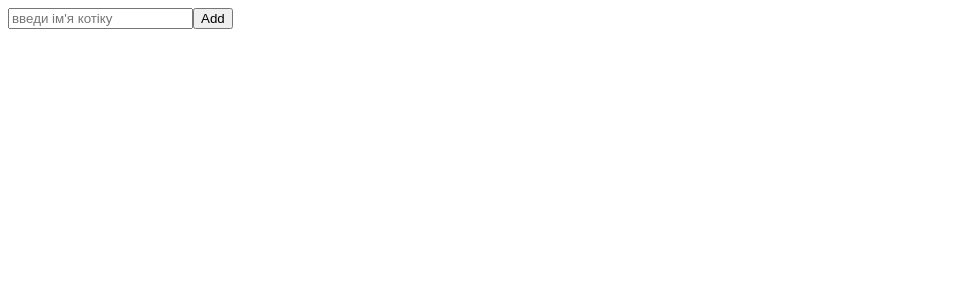
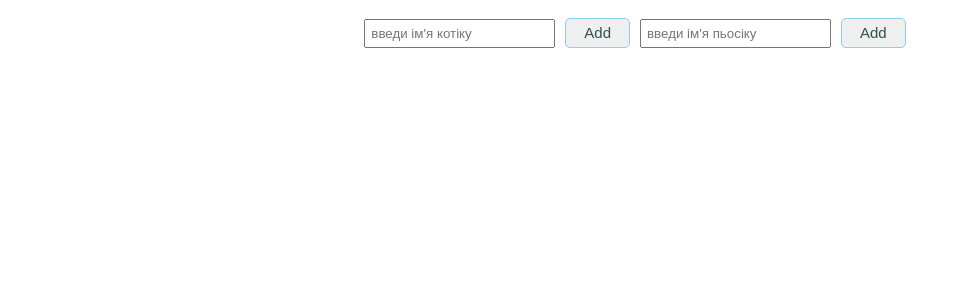
Before and after one commit to Kaniuk/React, a React (Create React App) app: page / in a window 1280 px wide. Shown: the top 300 px of the page, without its empty margins (0-961 px from the left). Built offline with nearby package versions, Linux system fonts and the light colour scheme.

Commit message:
Add classwork 4

```diff
--- a/src/App.css
+++ b/src/App.css
@@ -1,38 +1,36 @@
-.App {
-  text-align: center;
+.page {
+    display: flex;
+    width: fit-content;
+    margin: 0 auto;
 }
 
-.App-logo {
-  height: 40vmin;
-  pointer-events: none;
+.form-wrapper {
+    display: flex;
+    flex-direction: column;
+    gap: 10px;
 }
 
-@media (prefers-reduced-motion: no-preference) {
-  .App-logo {
-    animation: App-logo-spin infinite 20s linear;
-  }
+.form-wrapper form {
+    margin-bottom: 20px;
 }
 
-.App-header {
-  background-color: #282c34;
-  min-height: 100vh;
-  display: flex;
-  flex-direction: column;
-  align-items: center;
-  justify-content: center;
-  font-size: calc(10px + 2vmin);
-  color: white;
+input {
+    padding: 5px;
 }
 
-.App-link {
-  color: #61dafb;
+button {
+    padding: 0.35em 1.2em;
+    border: 0.1em solid lightskyblue;
+    margin: 10px;
+    border-radius: 5px;
+    font-size: 15px;
+    color: darkslategrey;
+    text-align: center;
+    transition: all 0.2s;
+
 }
 
-@keyframes App-logo-spin {
-  from {
-    transform: rotate(0deg);
-  }
-  to {
-    transform: rotate(360deg);
-  }
+button:hover {
+    background-color: #FFFFFF;
+    cursor: pointer;
 }
--- a/src/App.js
+++ b/src/App.js
@@ -1,14 +1,52 @@
 import React, {useReducer} from 'react';
 import {useForm} from 'react-hook-form';
 
+import './App.css';
+
 const petInitState = {
     cats: [],
+    dogs: [],
 };
 
 const petReducer = (state, action) => {
     switch (action.type) {
         case 'addCat':
-            return {...state, cats: [...state.cats, action.payload.name]};
+            const lastCatId = state.cats[state.cats.length - 1]?.id ?? 0;
+
+            return {
+                ...state,
+                cats: [
+                    ...state.cats,
+                    {name: action.payload.name, id: lastCatId + 1}
+                ]
+            };
+        case 'addDog':
+            const lastDogId = state.dogs [state.cats.length - 1]?.id ?? 0;
+
+            return {
+                ...state,
+                dogs: [
+                    ...state.dogs,
+                    {name: action.payload.name, id: lastDogId + 1}
+                ]
+            };
+
+        case 'removeCat':
+            const removedCatId = action.payload.catId;
+
+            return {
+                ...state,
+                cats: state.cats.filter(cat => cat.id !== removedCatId)
+            };
+
+        case 'removeDog':
+            const removedDogId = action.payload.dogId;
+
+            return {
+                ...state,
+                dogs: state.dogs.filter(dog => dog.id !== removedDogId)
+            };
+
         default:
             return state;
     }
@@ -16,21 +54,56 @@ const petReducer = (state, action) => {
 
 const App = () => {
     const [petsState, dispatch] = useReducer(petReducer, petInitState);
-    const {register, handleSubmit, reset, formState: {errors}} = useForm();
+    const {register, handleSubmit, reset} = useForm();
+    const {register: register2, handleSubmit: handleSubmit2, reset: reset2} = useForm();
 
     const handleAddCat = (data) => {
         dispatch({type: 'addCat', payload: {name: data.catName}});
-        reset()
+        reset();
     };
+
+    const handleAddDog = (data) => {
+        dispatch({type: 'addDog', payload: {name: data.dogName}});
+        reset2();
+    };
+
+    const removeCat = (catId) => {
+        dispatch({type: 'removeCat', payload: {catId}});
+    };
+
+    const removeDog = (dogId) => {
+        dispatch({type: 'removeDog', payload: {dogId}});
+    };
+
     return (
-        <div>
-            <form onSubmit={handleSubmit(handleAddCat)}>
-                <input {...register("catName")} placeholder="введи ім'я котіку"/>
-                <button>Add</button>
-            </form>
-            {petsState.cats.map(catName => <div>
-                {catName}
-            </div>)}
+        <div className="page">
+            <div className="form-wrapper">
+                <form onSubmit={handleSubmit(handleAddCat)}>
+                    <input {...register("catName")} placeholder="введи ім'я котіку"/>
+                    <button>Add</button>
+                </form>
+
+                {petsState.cats.map(cat => (
+                    <div key={cat.id}>
+                        {cat.name}
+                        <button onClick={() => removeCat(cat.id)}>Remove cat</button>
+                    </div>
+                ))}
+            </div>
+
+            <div className="form-wrapper">
+                <form onSubmit={handleSubmit2(handleAddDog)}>
+                    <input {...register2("dogName")} placeholder="введи ім'я пьосіку"/>
+                    <button>Add</button>
+                </form>
+
+                {petsState.dogs.map(dog => (
+                    <div key={dog.id}>
+                        {dog.name}
+                        <button onClick={() => removeDog(dog.id)}>Remove dog</button>
+                    </div>
+                ))}
+            </div>
         </div>
     );
 };
```
